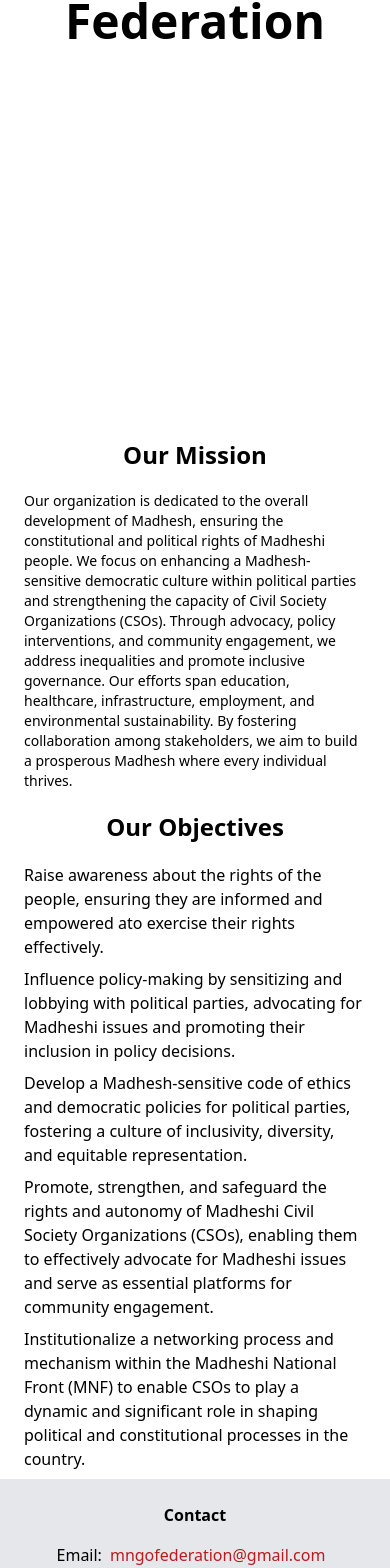
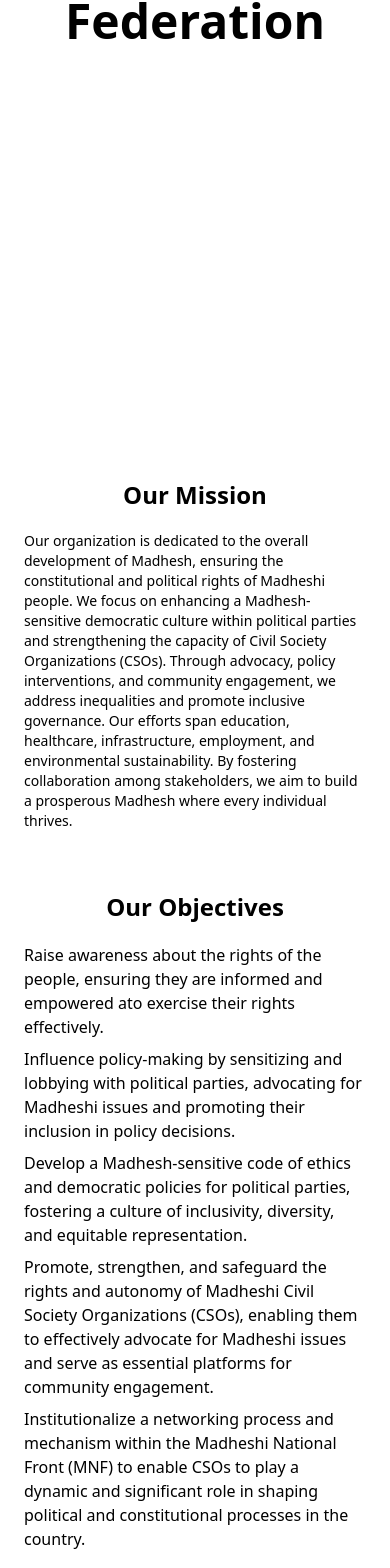
Before and after one commit to meutshuk/madesi, a React (Vite) app: page / in a window 390 px wide. Shown: the part 425-1993 px from the top of the page. Built offline with nearby package versions, Linux system fonts and the light colour scheme.

Commit message:
change font size and padding

```diff
--- a/src/Footer.jsx
+++ b/src/Footer.jsx
@@ -1,7 +1,7 @@
 export default function Footer() {
   return (
-    <footer className="bg-gray-200  py-6 text-black ">
-      <div className="container mx-auto text-base md:text-xl  flex justify-center md:justify-between px-10">
+    <footer className="bg-gray-200 text-black ">
+      <div className="container mx-auto text-sm md:text-xl  flex justify-center md:justify-between px-10">
         <div className="mb-4 ">
           <h4 className=" font-bold mb-4 text-center">Contact</h4>
           <div className="flex items-center mb-2">
--- a/src/Mission.jsx
+++ b/src/Mission.jsx
@@ -1,6 +1,6 @@
 export default function Mission() {
   return (
-    <section className=" h-fit md:h-screen flex flex-col justify-center items-center mx-6">
+    <section className=" h-fit md:h-screen flex flex-col justify-center items-center my-10 md:my-0 mx-6">
       <div className="container   ">
         <div className="text-2xl  md:text-3xl text-center font-bold my-5">
           Our Mission
--- a/src/Objectives.jsx
+++ b/src/Objectives.jsx
@@ -1,6 +1,6 @@
 export default function Objectives() {
   return (
-    <section className=" h-fit md:h-screen flex flex-col justify-center items-center mx-6">
+    <section className=" h-fit md:h-screen flex flex-col justify-center items-center my-10 md:my-0 mx-6">
       <div className="container">
         <div className="text-2xl md:text-3xl text-center font-bold my-5">
           Our Objectives
--- a/src/index.css
+++ b/src/index.css
@@ -5,4 +5,6 @@
 html {
   scroll-behavior: smooth;
   background-color: rgb(255, 255, 255);
+  margin: 0;
+  padding: 0;
 }
```
